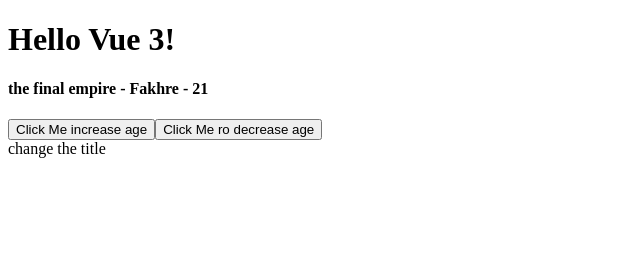
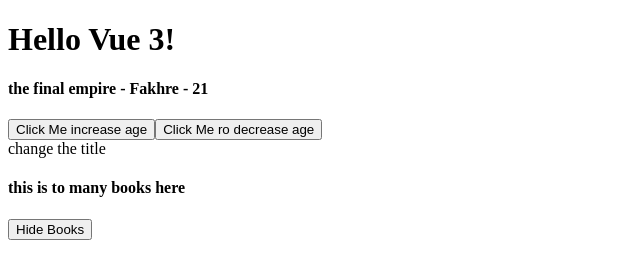
Before and after one commit to Fakhre23/vue.js-App-, a plain HTML site: page index.html in a window 1280 px wide. Shown: the whole page, without its empty margins (0-640 px from the left). Drawn offline with nearby package versions, Linux system fonts and the light colour scheme.

Commit message:
conditions tamplates and methods

```diff
--- a/app.js
+++ b/app.js
@@ -1,12 +1,25 @@
-const app = Vue.createApp({ //that called root component
-    //data, functions
-     data() {
-        return {
-            title: 'the final empire',
-            author: 'Fakhre',
-            age: '21',
-        }
-     }
-})
+const app = Vue.createApp({
+  //that called root component
+  //data, functions
+  data() {
+    return {
+      showBooks: true,
+      title: "the final empire",
+      author: "Fakhre",
+      age: "21",
+      Books: "this is to many books here",
+    };
+  },
+  methods: {
+    changeTitle(title) {
+      //why we type .this ? because its references the title inside the component itself
+      this.title = title;
+    },
 
-app.mount('#app')
+    toggleShowBooks() {
+      this.showBooks = !this.showBooks;
+    },
+  },
+});
+
+app.mount("#app");
--- a/index.html
+++ b/index.html
@@ -17,7 +17,20 @@
       <button @click="age++">Click Me increase age</button>
       <button @click="age--">Click Me ro decrease age</button>
 
-      <div @click="title = 'hey hey hey'">change the title</div>
+      <!-- or you can invoke a methode from app  -->
+      <div @click="changeTitle('fakhre')">change the title</div>
+
+      <!-- you cand do it a conditions tamplates   -->
+      <div v-if="showBooks">
+        <h4>{{ Books }}</h4>
+      </div>
+
+      <button @click="toggleShowBooks">
+        <span v-if="showBooks"> Hide Books</span>
+        <span v-else> Show Books </span>
+      </button>
+
+
     </div>
 
     <script src="app.js"></script>
```
